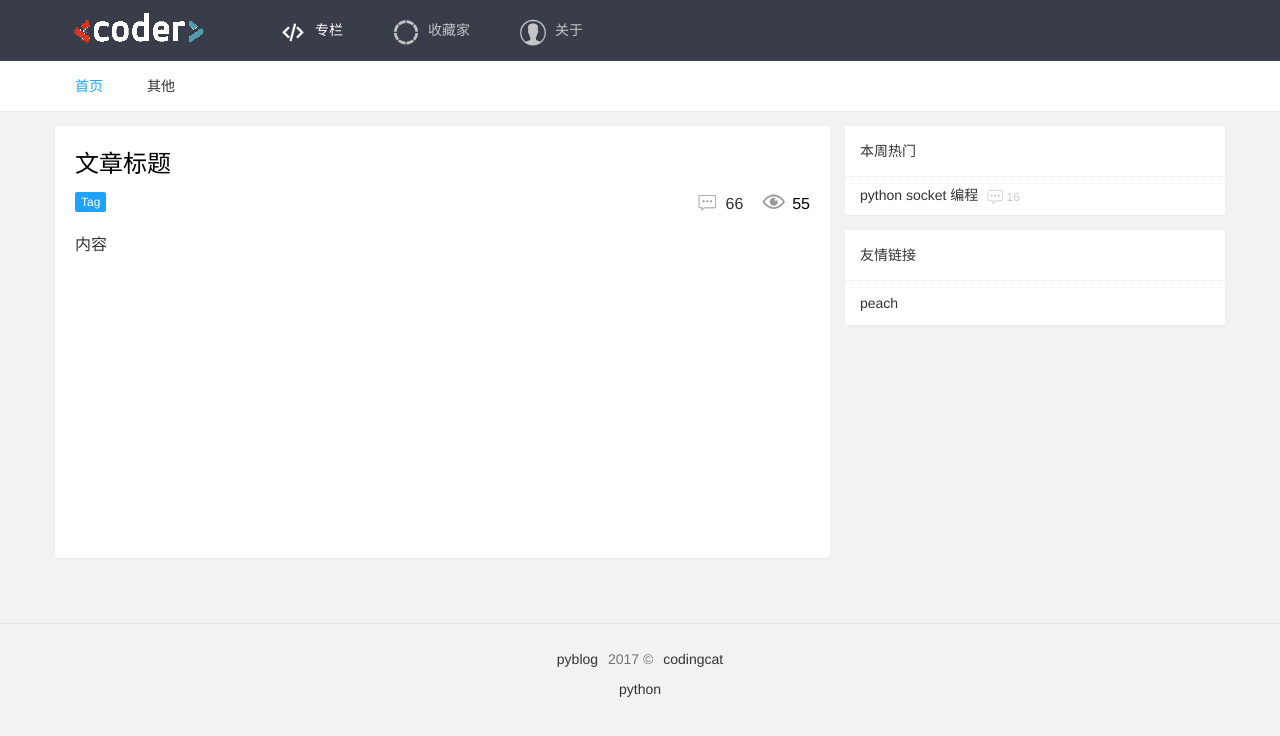
After one commit to istommao/pyblog, a Django app: page /detail/ in a window 1280 px wide. The commit adds this page. Shown: the top 736 px of the page. Run offline with Django 3.2, Linux system fonts and the light colour scheme.

Commit message:
Modify some style

```diff
--- a/server/server/urls.py
+++ b/server/server/urls.py
@@ -20,6 +20,7 @@ from server import views
 
 urlpatterns = [
     path('', views.IndexView.as_view()),
+    path('detail/', views.ArticleDetailView.as_view()),
 
     path('admin/', admin.site.urls)
 ]
--- a/server/server/views.py
+++ b/server/server/views.py
@@ -5,3 +5,8 @@ from django.views.generic import TemplateView
 class IndexView(TemplateView):
 
     template_name = 'front/index.html'
+
+
+class ArticleDetailView(TemplateView):
+
+    template_name = 'front/detail.html'
--- a/server/templates/base.html
+++ b/server/templates/base.html
@@ -15,7 +15,7 @@
 <body>
     <div class="fly-header layui-bg-black">
         <div class="layui-container">
-          <a class="fly-logo" href="/"> <img src="{% static 'res/images/logo.png' %}" alt="layui"></a>
+          <a class="fly-logo" href="/"> <img src="{% static 'res/images/logo2.png' %}" alt="layui"></a>
     {% block topnav %}
             <ul class="layui-nav fly-nav layui-hide-xs">
                 <li class="layui-nav-item layui-this">
@@ -80,10 +80,6 @@
         sex: '男'
     };
 
-    layui.config({
-        version: "3.0.0",
-        base: '{% static "res/mods/" %}' //这里实际使用时，建议改成绝对路径
-    }).extend({ fly: 'index' }).use('fly');
     </script>
     <!--<script type="text/javascript">var cnzz_protocol = (("https:" == document.location.protocol) ? " https://" : " http://");document.write(unescape("%3Cspan id='cnzz_stat_icon_30088308'%3E%3C/span%3E%3Cscript src='" + cnzz_protocol + "w.cnzz.com/c.php%3Fid%3D30088308' type='text/javascript'%3E%3C/script%3E"));</script>-->
 </body>
--- /dev/null
+++ b/server/templates/front/detail.html
@@ -0,0 +1,19 @@
+{% extends 'base.html' %}{% load static %} {% block leftBlock %}
+<div class="layui-col-md8 content detail">
+    <div class="fly-panel detail-box">
+        <h1>文章标题</h1>
+        <div class="fly-detail-info">
+            <span class="layui-badge layui-bg-green fly-detail-column">Tag</span>
+
+            <span class="fly-list-nums">
+            <a href="#comment"><i class="iconfont" title="回答">&#xe60c;</i> 66</a>
+            <i class="iconfont" title="人气">&#xe60b;</i> 55
+          </span>
+        </div>
+
+        <div class="detail-body photos">
+            内容
+        </div>
+    </div>
+</div>
+{% endblock leftBlock %}
```
Also changed, not shown: server/templates/front/index.html (+9 -33 lines), server/server/static/res/images/codingcat.jpg (added), server/server/static/res/images/logo2.png (added).
